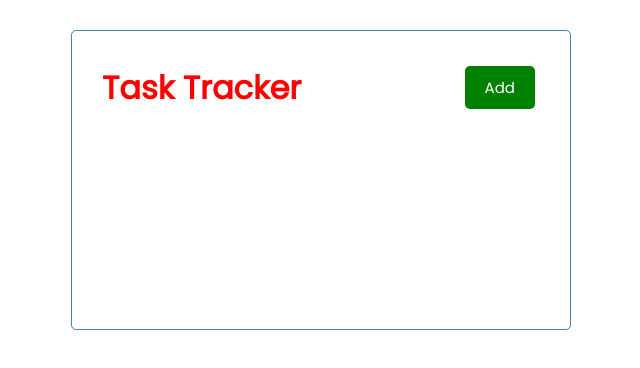
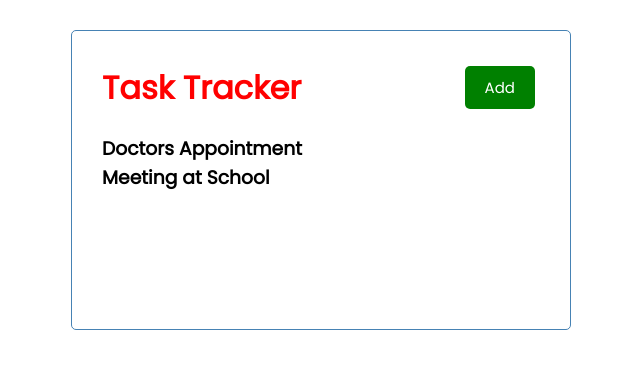
Before and after one commit to Barsu5489/Task-Tracker, a React (Create React App) app: page / in a window 1280 px wide. Shown: the top 368 px of the page, without its empty margins (319-959 px from the left). Built offline with nearby package versions, Linux system fonts and the light colour scheme.

Commit message:
putting state at top level

```diff
--- a/src/App.js
+++ b/src/App.js
@@ -1,10 +1,25 @@
 import Header from "./components/Header";
-
+import Tasks from "./components/Tasks";
+import { useState } from "react"
 function App() {
-  const name = ' Barsu'
+  const [tasks, setTasks] = useState([
+    {
+      "id": 1,
+      "text": "Doctors Appointment",
+      "day": "Feb 5th at 2:30pm",
+      "reminder": true
+    },
+    {
+      "id": 2,
+      "text": "Meeting at School",
+      "day": "Feb 6th at 1:30pm",
+      "reminder": true
+    }
+  ])
   return (
     <div className="container">
       <Header/>
+      <Tasks tasks = {tasks}/>
     </div>
   );
 }
--- a/src/components/Header.js
+++ b/src/components/Header.js
@@ -2,9 +2,7 @@
 import Button from './Button'
 
 function Header({title}) {
-    const onClick = () =>{
-        console.log('click')
-    }
+    const onClick = () =>{}
   return (
     <header className='header'>
     <h1 style ={headingStyle}> {title}</h1>
--- a/src/components/Tasks.js
+++ b/src/components/Tasks.js
@@ -1,11 +1,11 @@
-import { useState } from "react"
 
-function Tasks() {
-    const [tasks, setTasks] = useState([
 
-    ])
+function Tasks({tasks}) {
+
   return (
-    <div>Tasks</div>
+    <>
+    {tasks.map((task)=> (<h3 key={task.id}>{task.text}</h3>))}
+    </>
   )
 }
 
```
